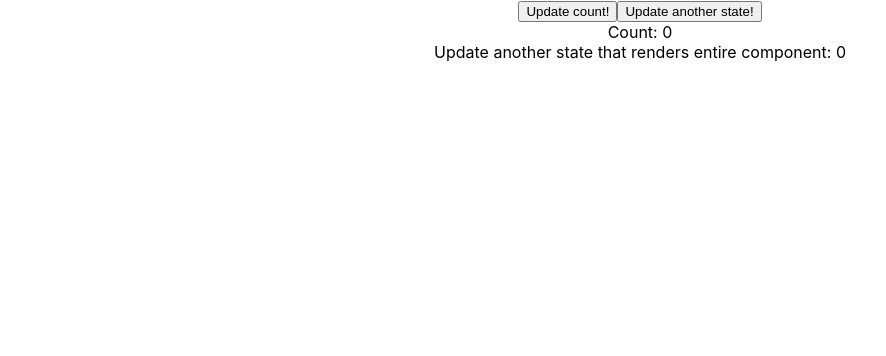
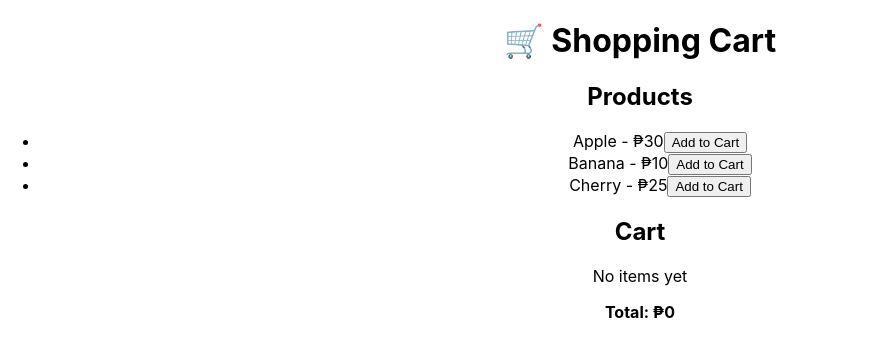
Before and after one commit to jonneldev/dt-webdev-react, a React (Create React App) app in the folder day1/: page / in a window 1280 px wide. Shown: the top 356 px of the page, without its empty margins (0-886 px from the left). Built offline with nearby package versions, Linux system fonts and the light colour scheme.

Commit message:
Day9 Exercises

```diff
--- a/day1/src/App.tsx
+++ b/day1/src/App.tsx
@@ -9,6 +9,9 @@ import MovieReviews from './components/Day5/MovieReviews';
 import CheckoutPage from './components/Day5/CheckoutPage';
 import UserForm from './components/Day6/Day6';
 import { CounterWithEffect } from './components/Day7/Day7';
+import { MultiTab } from './components/Day8/MultiTab';
+import { OptimizationExample } from './components/Day9/OptimizationExample';
+
 
 
 // import Part0, { Part2 } from './Activity1';
@@ -18,7 +21,11 @@ function App() {
   return (
     <div className="App">
 
-      < CounterWithEffect />
+      <OptimizationExample />
+
+      {/* < MultiTab /> */}
+
+      {/* < CounterWithEffect /> */}
 
       {/* < UserForm /> */}
 
--- /dev/null
+++ b/day1/src/components/Day8/MultiTab.jsx
@@ -0,0 +1,31 @@
+import React, { useEffect, useState } from "react";
+
+export const MultiTab = () => {
+    const [selectedType, setSelectedType] = useState("posts");
+    const [data, setData] = useState([]);
+
+    useEffect(() => {
+        const fetchData = async () => {
+            const response = await fetch(`https://jsonplaceholder.typicode.com/${selectedType}`);
+            const result = await response.json();
+            setData(result);
+        };
+
+        fetchData();
+    }, [selectedType]);
+
+    return (
+        <div>
+            <div>
+                <button onClick={() => setSelectedType("posts")}>Posts</button>
+                <button onClick={() => setSelectedType("users")}>Users</button>
+                <button onClick={() => setSelectedType("comments")}>Comments</button>
+            </div>
+            <div>
+                {data.map((item) => (
+                    <p key={item.id}>{JSON.stringify(item)}</p>
+                ))}
+            </div>
+        </div>
+    );
+};
--- /dev/null
+++ b/day1/src/components/Day9/Cart.jsx
@@ -0,0 +1,29 @@
+import React, { useMemo} from "react";
+
+
+// memo: Avoid re-rendering unless cart or total changes
+const Cart = React.memo(({ items, total }) => {
+  console.log("🛍 Rendering Cart");
+
+  return (
+    <div>
+      <h2>Cart</h2>
+      {items.length === 0 ? (
+        <p>No items yet</p>
+      ) : (
+        <ul>
+          {items.map((item, index) => (
+            <li key={index}>
+              {item.name} - ₱{item.price}
+            </li>
+          ))}
+        </ul>
+      )}
+      <p>
+        <strong>Total: ₱{total}</strong>
+      </p>
+    </div>
+  );
+});
+
+export default Cart;
--- /dev/null
+++ b/day1/src/components/Day9/OptimizationExample.jsx
@@ -0,0 +1,32 @@
+import React, { useState, useCallback, useMemo } from "react";
+import ProductList from "./ProductList";
+import Cart from "./Cart";
+
+const PRODUCTS = [
+  { id: 1, name: "Apple", price: 30 },
+  { id: 2, name: "Banana", price: 10 },
+  { id: 3, name: "Cherry", price: 25 },
+];
+
+export const OptimizationExample = () => {
+  const [cart, setCart] = useState([]);
+
+  // useCallback: Only render once on component load
+  // Make it stable reference to pass down
+  const addToCart = useCallback((product) => {
+    setCart((prev) => [...prev, product]);
+  }, []);
+
+  // useMemo: Only re-compute total when cart changes
+  const total = useMemo(() => {
+    return cart.reduce((sum, item) => sum + item.price, 0)
+  }, [cart])
+
+  return (
+    <div>
+      <h1>🛒 Shopping Cart</h1>
+      <ProductList products={PRODUCTS} addToCart={addToCart} />
+      <Cart items={cart} total={total} />
+    </div>
+  );
+};
--- /dev/null
+++ b/day1/src/components/Day9/ProductItem.jsx
@@ -0,0 +1,15 @@
+import React from "react";
+
+// memo: Avoid re-rendering if props don’t change
+const ProductItem = React.memo(({ product, addToCart }) => {
+  console.log(`🍎 Rendering ${product.name}`);
+
+  return (
+    <li>
+      {product.name} - ₱{product.price}
+      <button onClick={() => addToCart(product)}>Add to Cart</button>
+    </li>
+  );
+});
+
+export default ProductItem;
--- /dev/null
+++ b/day1/src/components/Day9/ProductList.jsx
@@ -0,0 +1,24 @@
+import React from "react";
+import ProductItem from "./ProductItem";
+
+// memo: Avoid re-rendering if props don’t change
+const ProductList = React.memo(({ products, addToCart }) => {
+  console.log("📦 Rendering ProductList");
+
+  return (
+    <div>
+      <h2>Products</h2>
+      <ul>
+        {products.map((product) => (
+          <ProductItem
+            key={product.id}
+            product={product}
+            addToCart={addToCart}
+          />
+        ))}
+      </ul>
+    </div>
+  );
+});
+
+export default ProductList;
```
Also changed, not shown: day1/src/components/Day9/Day9.jsx (added, +124 -0 lines).
